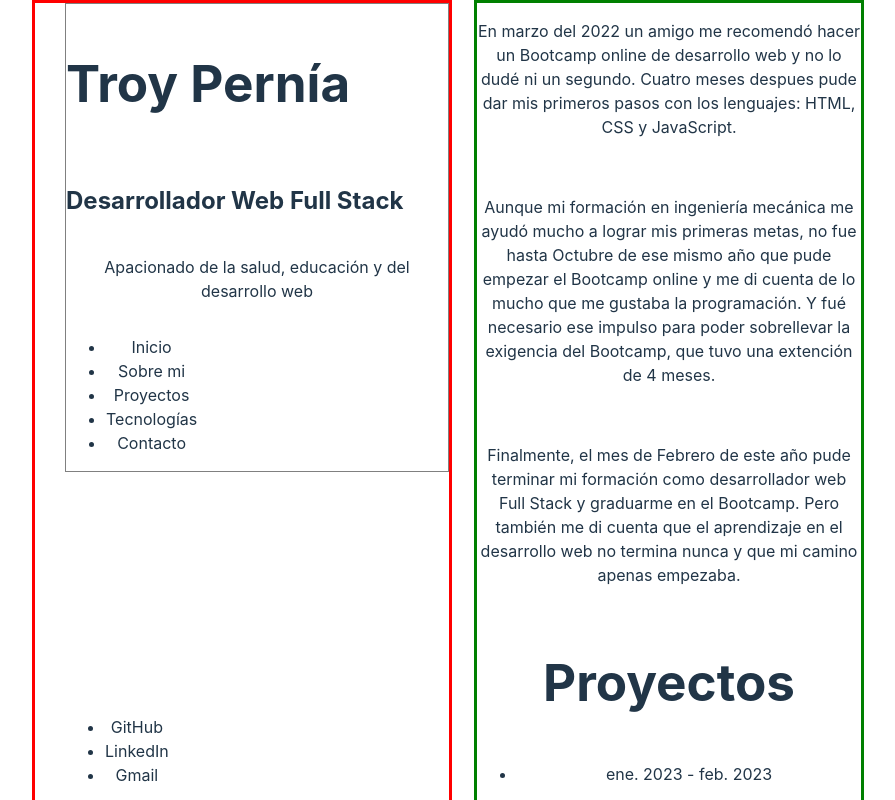
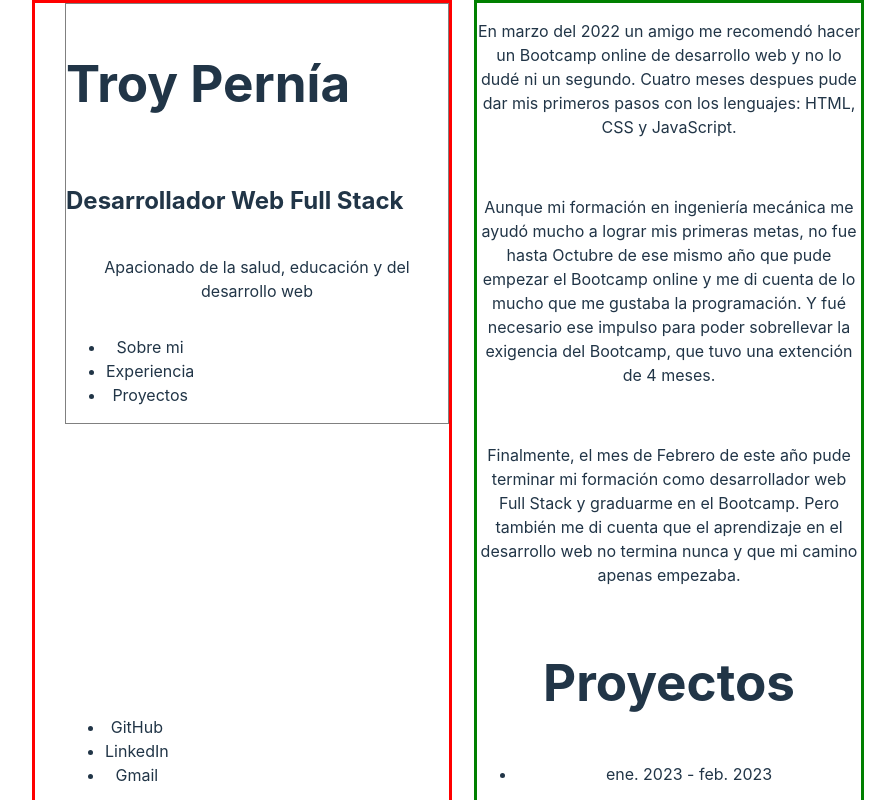
Before and after one commit to Tortoiselizard/Portafolio_Front, a React (Vite) app: page / in a window 1280 px wide. Shown: the top 800 px of the page, without its empty margins (224-1119 px from the left). Built offline with nearby package versions, Linux system fonts and the light colour scheme.

Commit message:
change components/Nav: remove Inicio, Tecnologías and Contacto. And add Experiencia (line 8)

```diff
--- a/src/components/Nav/Nav.jsx
+++ b/src/components/Nav/Nav.jsx
@@ -4,11 +4,9 @@ function Nav () {
   return (
     <div className={style.Nav}>
       <ul>
-        <li>Inicio</li>
         <li>Sobre mi</li>
+        <li>Experiencia</li>
         <li>Proyectos</li>
-        <li>Tecnologías</li>
-        <li>Contacto</li>
       </ul>
     </div>
   )
```
